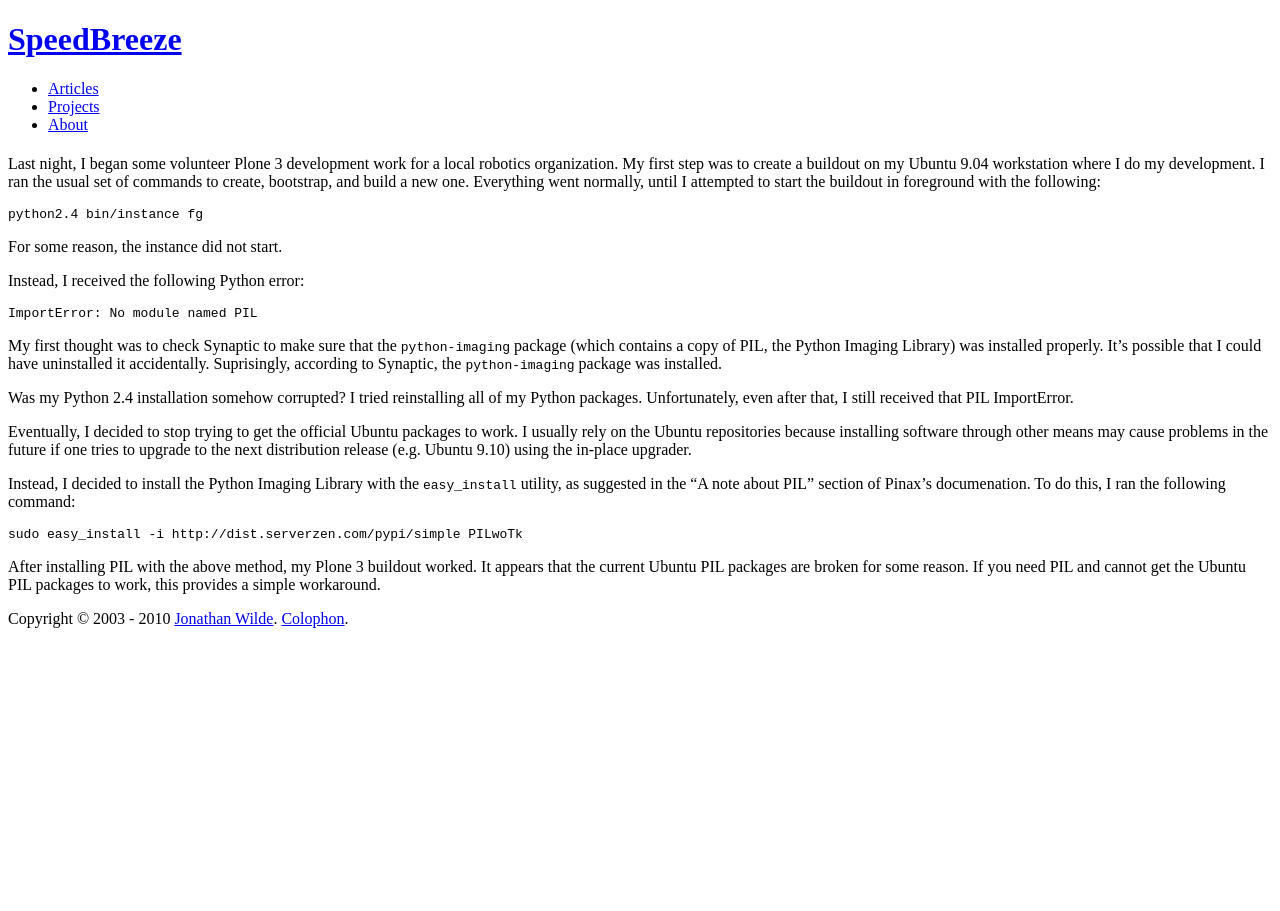
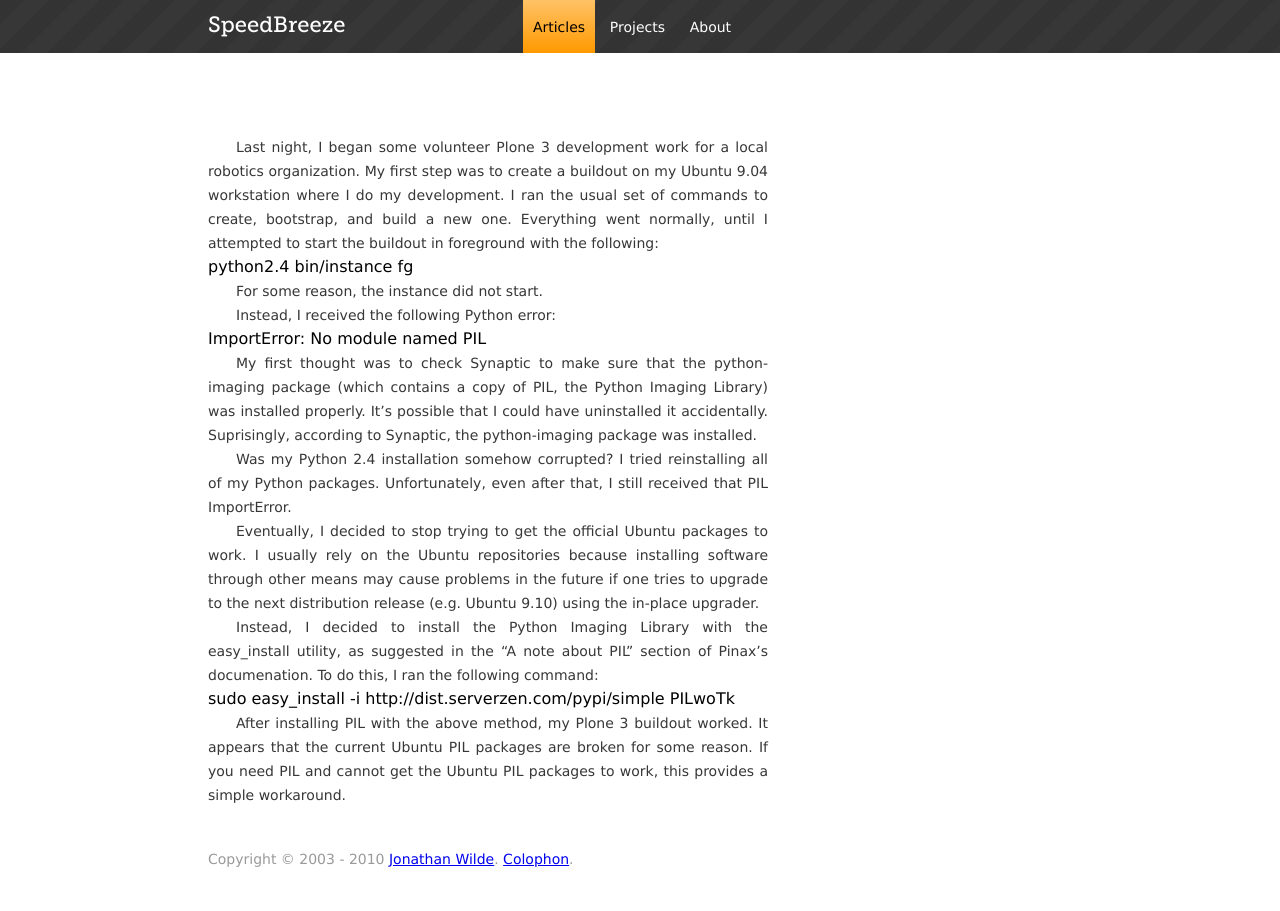
Before and after one commit to hellojwilde/hellojwilde.github.io, a Jekyll site: the page built from _posts/2009-07-13-solving-ubuntu-9.04s-pil-problems.md, in a window 1280 px wide. Built offline with Jekyll 4.4.1, drawn with Linux system fonts in a browser that asks for light colours.

Commit message:
Fixed the path for the stylesheet so that it works on post pages.

```diff
--- a/_layouts/default.html
+++ b/_layouts/default.html
@@ -7,7 +7,7 @@
     <meta name="author" content="Jonathan Wilde" />
     <meta name="robots" content="noindex,nofollow" />
 
-    <link rel="stylesheet" href="stylesheets/screen.css" />
+    <link rel="stylesheet" href="/stylesheets/screen.css" />
 </head>
 
 <body class="page-entry section-articles">
```
